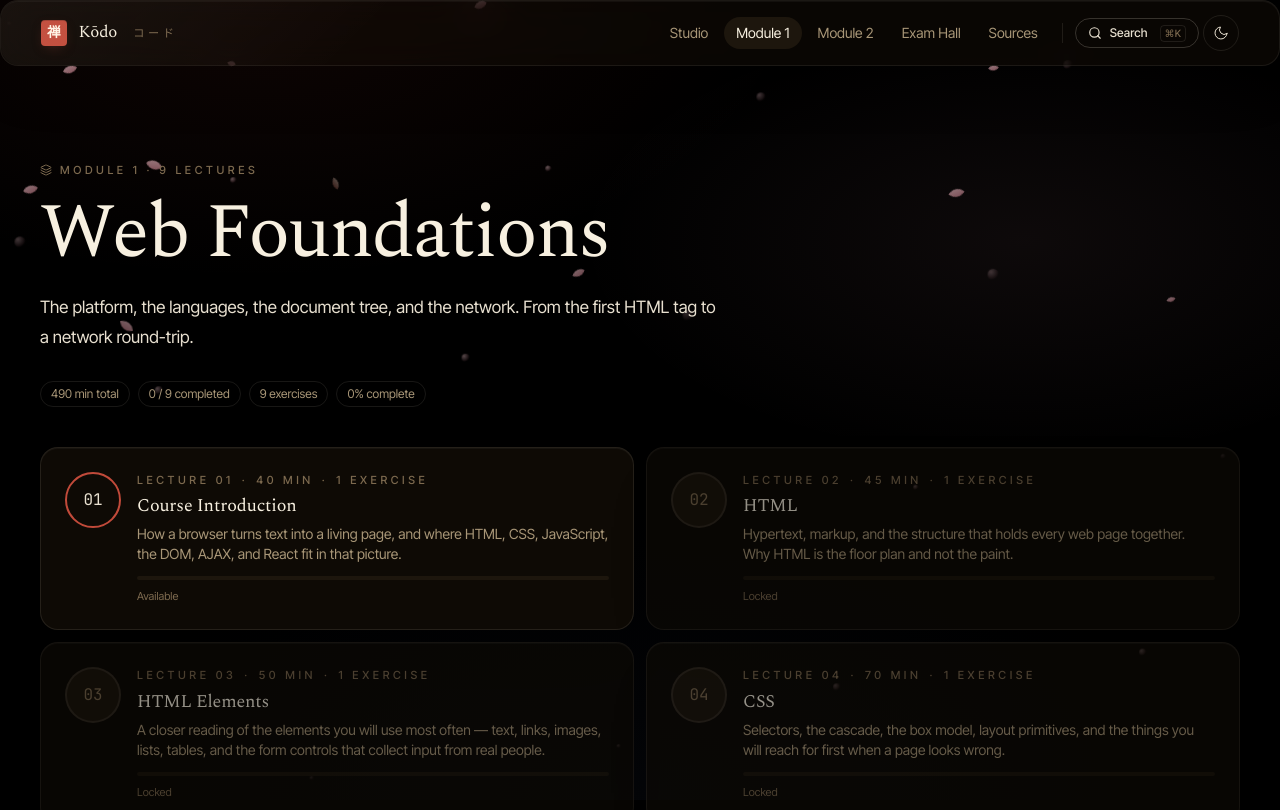
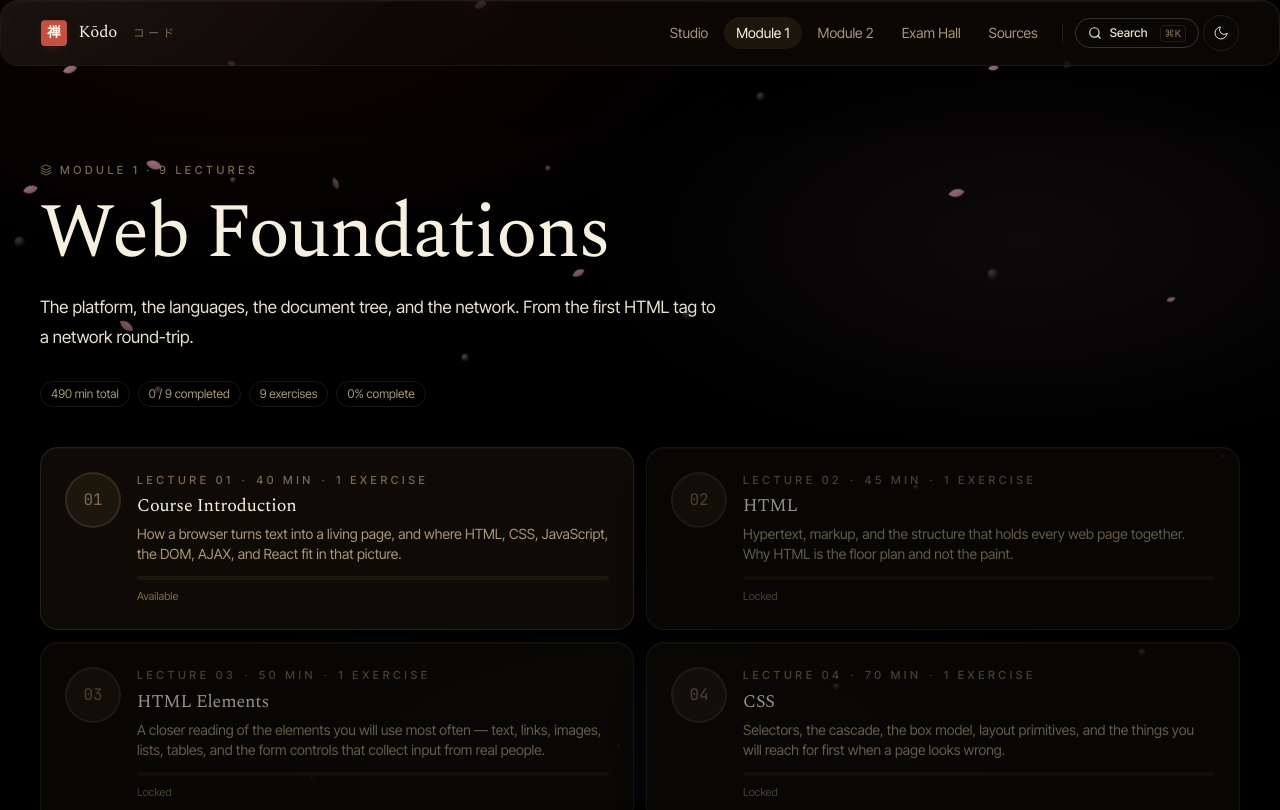
Before and after one commit to TheVijayVignesh/Kodo, a Next.js app: page /modules/1 in a window 1280 px wide. Shown: the top 810 px of the page. Built offline with nearby package versions, Linux system fonts and the light colour scheme.

Commit message:
fix(ui): dim available node to match locked state
- Available lectures now use border-rule / text-fg-faint / bg-ink
- Removes accent border that implied interactivity before in_progress
- Applies to Home PathFlow Node and ModuleView NodeBig for consistency

```diff
--- a/src/components/home/HomeView.tsx
+++ b/src/components/home/HomeView.tsx
@@ -315,7 +315,7 @@ function PathFlow({
 function Node({ status, n }: { status: ReturnType<typeof getLectureStatus>; n: number }) {
   const styles: Record<typeof status, string> = {
     locked: "border-rule text-fg-faint bg-[var(--bg-ink)]",
-    available: "border-[var(--accent)] text-fg-base bg-[var(--bg-paper)]",
+    available: "border-rule text-fg-faint bg-[var(--bg-ink)]",
     in_progress: "border-[var(--gold-400)] text-fg-strong bg-[var(--bg-paper)]",
     completed: "border-[var(--accent)] text-[var(--accent)] bg-[var(--bg-paper)]",
   };
--- a/src/components/module/ModuleView.tsx
+++ b/src/components/module/ModuleView.tsx
@@ -190,7 +190,7 @@ function Tag({ label }: { label: string }) {
 function NodeBig({ status, n }: { status: ReturnType<typeof getLectureStatus>; n: number }) {
   const styles: Record<typeof status, string> = {
     locked: "border-rule text-fg-faint bg-[var(--bg-ink)]",
-    available: "border-[var(--accent)] text-fg-base bg-[var(--bg-paper)]",
+    available: "border-rule text-fg-faint bg-[var(--bg-ink)]",
     in_progress: "border-[var(--gold-400)] text-fg-strong bg-[var(--bg-paper)]",
     completed: "border-[var(--accent)] text-[var(--accent)] bg-[var(--bg-paper)]",
   };
```
